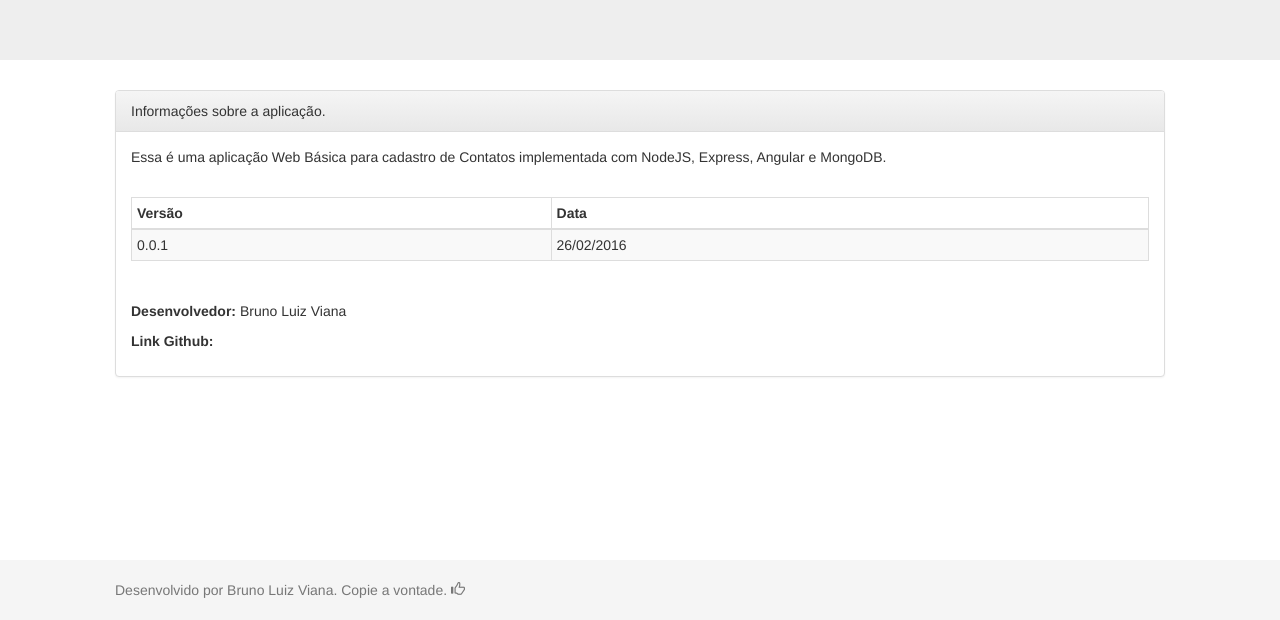
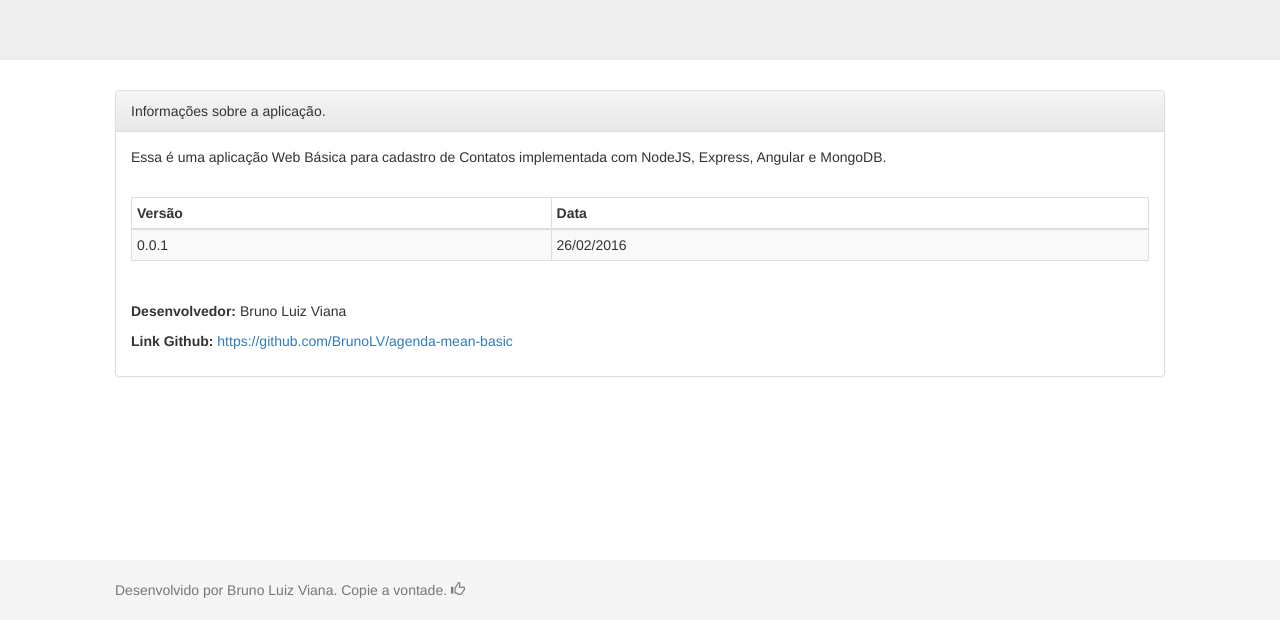
Before and after one commit to BrunoLV/agenda-mean-basic, a website: page public/index.html at #/about in a window 1280 px wide. Shown: the part 180-800 px from the top of the page. Drawn offline with nearby package versions, Linux system fonts and the light colour scheme.

Commit message:
Inclusão de Link GitHub

```diff
--- a/public/partials/about.html
+++ b/public/partials/about.html
@@ -26,7 +26,7 @@
             </div>
             <br/>
             <p><b>Desenvolvedor: </b>Bruno Luiz Viana</p>
-            <p><b>Link Github: </b></p>
+            <p><b>Link Github: </b><a href="https://github.com/BrunoLV/agenda-mean-basic">https://github.com/BrunoLV/agenda-mean-basic</a></p>
         </div>
     </div>
 
```
